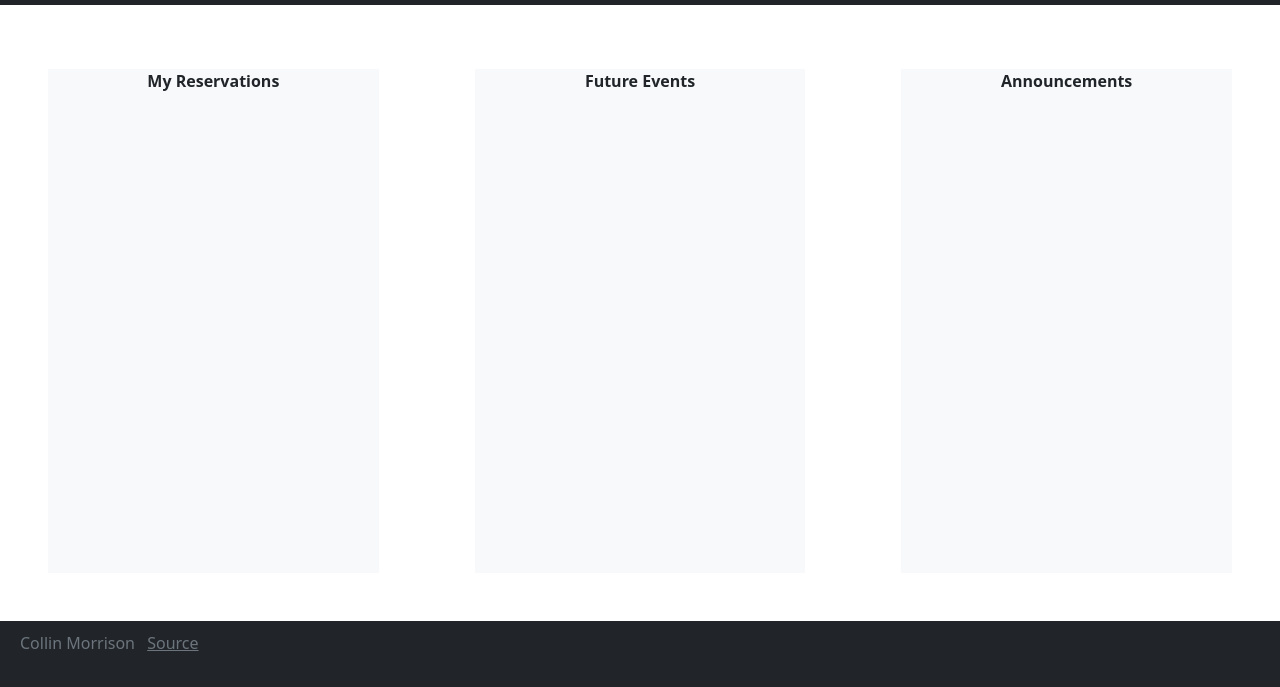
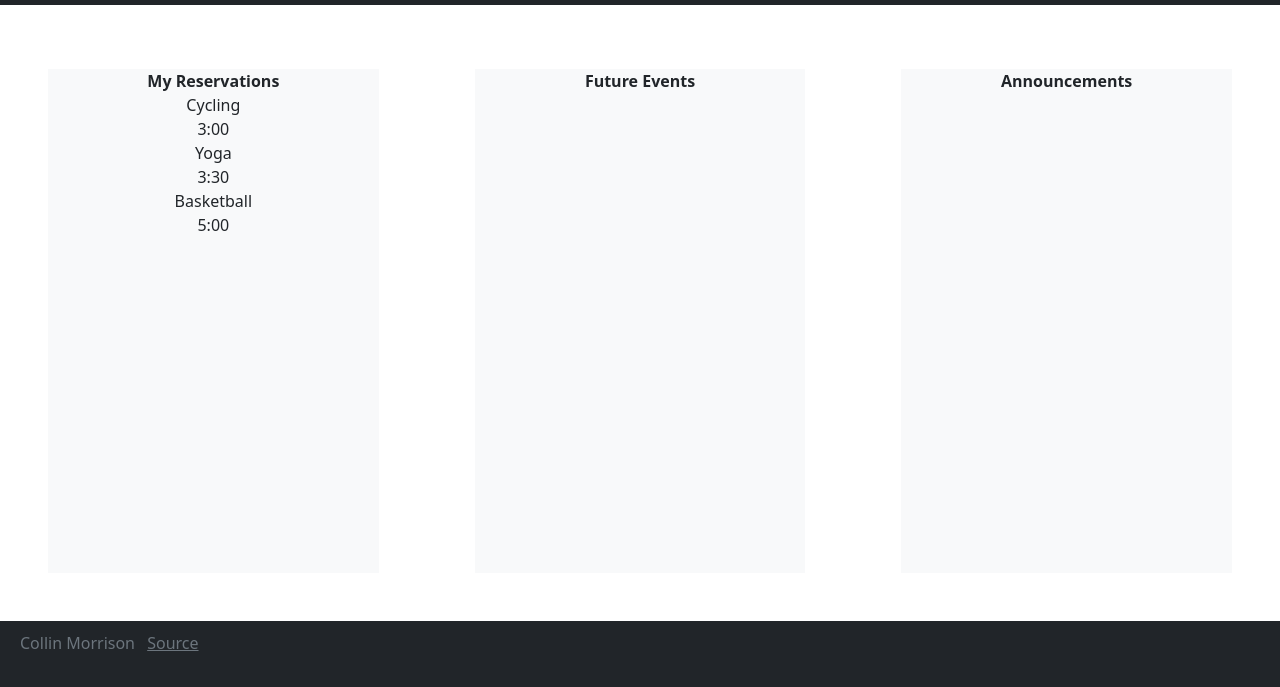
Before and after one commit to CollinMorrison/startup, a plain HTML site: page index.html in a window 1280 px wide. Shown: the part 51-738 px from the top of the page. Drawn offline with nearby package versions, Linux system fonts and the light colour scheme.

Commit message:
reservations successfully loaded

```diff
--- a/index.html
+++ b/index.html
@@ -44,7 +44,7 @@
         <main style="height: 100%">
             <div class="container-fluid h-100 mt-3">
                 <div class="row h-100">
-                    <div class="col m-5 text-center bg-light">
+                    <div id="reservationSection" class="col m-5 text-center bg-light">
                         <strong>My Reservations</strong>
                     </div>
                     <div class="col m-5 text-center bg-light">
--- a/index.js
+++ b/index.js
@@ -5,7 +5,7 @@ class Person {
 
     constructor() {
         const usernameEl = document.querySelector('.username');
-        console.log(reservations);
+        //console.log(reservations);
         usernameEl.textContent = this.getUserName();
         this.myReservations = reservations;
     }
@@ -14,5 +14,30 @@ class Person {
         return localStorage.getItem('userName') ?? 'Mystery User';
     }
 
+    loadReservations() {
+        const reservationsEl = document.querySelector('#reservationSection');
+        if (this.myReservations.length) {
+            for (const [i, reservation] of reservations.entries()) {
+                const classEl = document.createElement('div');
+                const timeEl = document.createElement('div');
+
+                //console.log(`class: ${reservation.class}`);
+                classEl.textContent = reservation.class;
+                timeEl.textContent = reservation.time;
+
+                const cardEl = document.createElement('div');
+                cardEl.appendChild(classEl);
+                cardEl.appendChild(timeEl);
+
+                console.log(cardEl);
+                console.log(reservationsEl);
+
+                reservationsEl.appendChild(cardEl);
+
+            }
+        }
+    }
+
 }
 const person = new Person();
+person.loadReservations();
--- a/reservations.js
+++ b/reservations.js
@@ -1,14 +1,14 @@
 export const reservations = [
     {
-        class: 'cycling',
+        class: 'Cycling',
         time: '3:00'
     },
     {
-        class: 'yoga',
+        class: 'Yoga',
         time: '3:30'
     },
     {
-        class: 'basketball',
+        class: 'Basketball',
         time: '5:00'
     }
 ]
```
